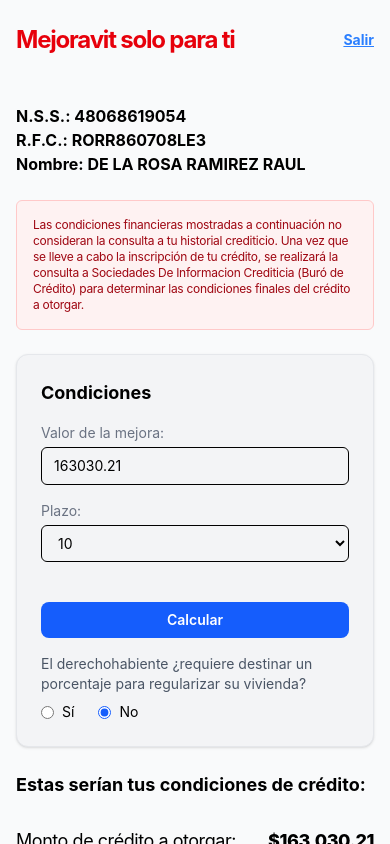
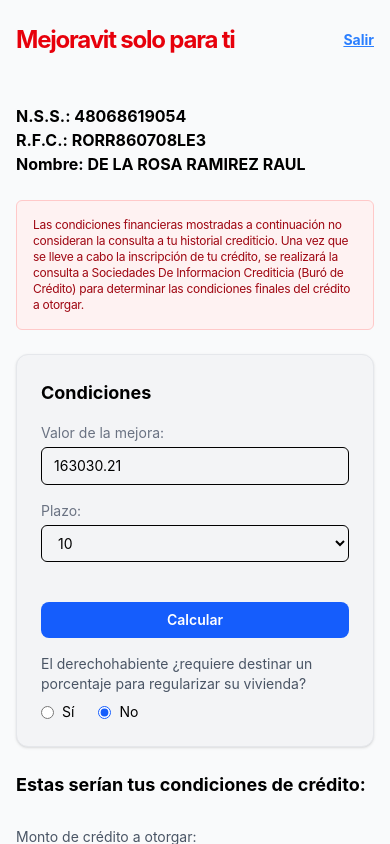
Before and after one commit to arm-code/mejoravit-tools, a React (Vite) app: page / in a window 390 px wide. Both pictures are taken after a click on the button "Calcular". Shown: the top 844 px of the page. Built offline with nearby package versions, Linux system fonts and the light colour scheme.

Commit message:
styles: responsive design in credit results

```diff
--- a/src/features/mejoravit/components/CreditResults.tsx
+++ b/src/features/mejoravit/components/CreditResults.tsx
@@ -17,11 +17,11 @@
     return (
         <div className="mt-6">
             <h2 className="font-bold text-lg mb-4 ">Estas serían tus condiciones de crédito:</h2>
-            <div className="">
+            <div className="divide-y divide-gray-200">
                 {rows.map(({ label, value }) => (
-                    <div key={label} className="flex justify-between py-3 text-lg tracking-tight">
-                        <span className="text-black-900">{label}</span>
-                        <span className="font-extrabold text-black-900">{value}</span>
+                    <div key={label} className="flex flex-col md:flex-row md:justify-between md:items-center py-3 gap-0.5 md:gap-0">
+                        <span className="text-sm md:text-lg text-gray-600 md:text-black leading-snug">{label}</span>
+                        <span className="font-extrabold text-xl md:text-lg text-black">{value}</span>
                     </div>
                 ))}
             </div>
```
